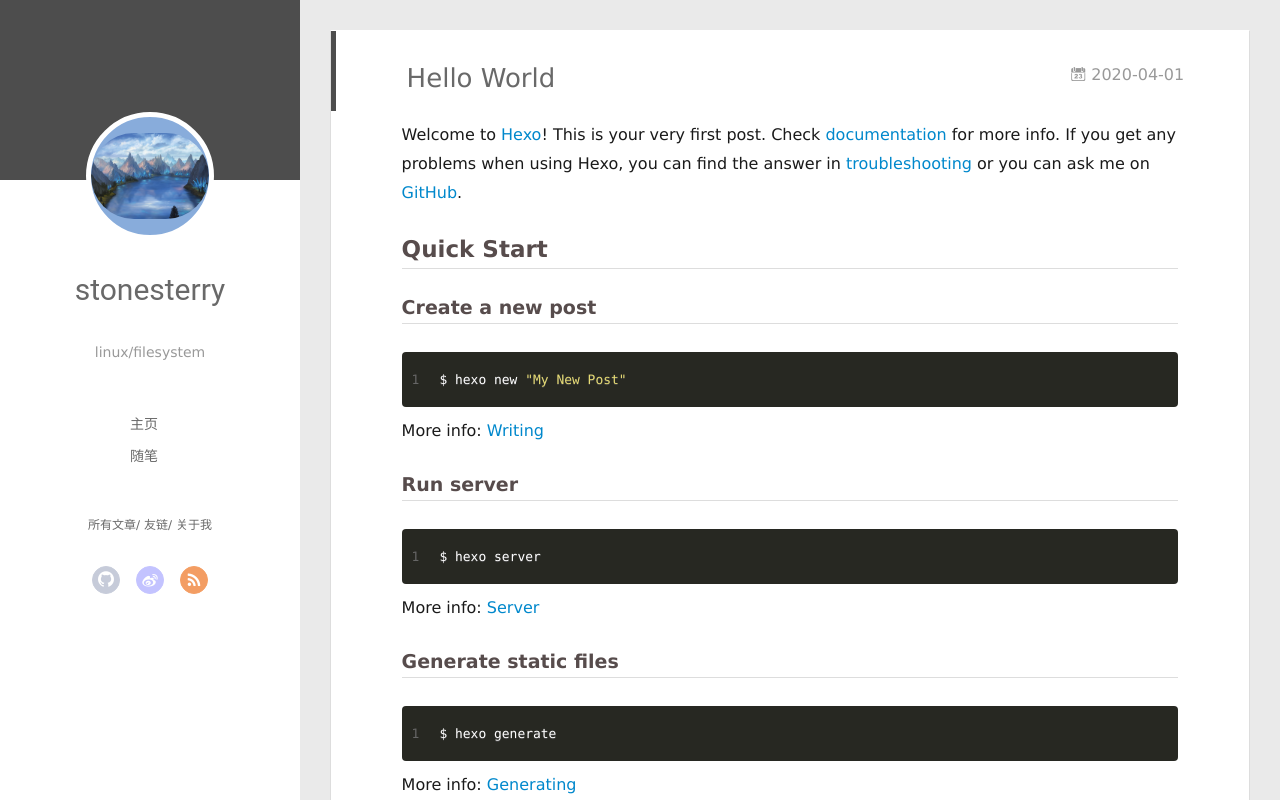
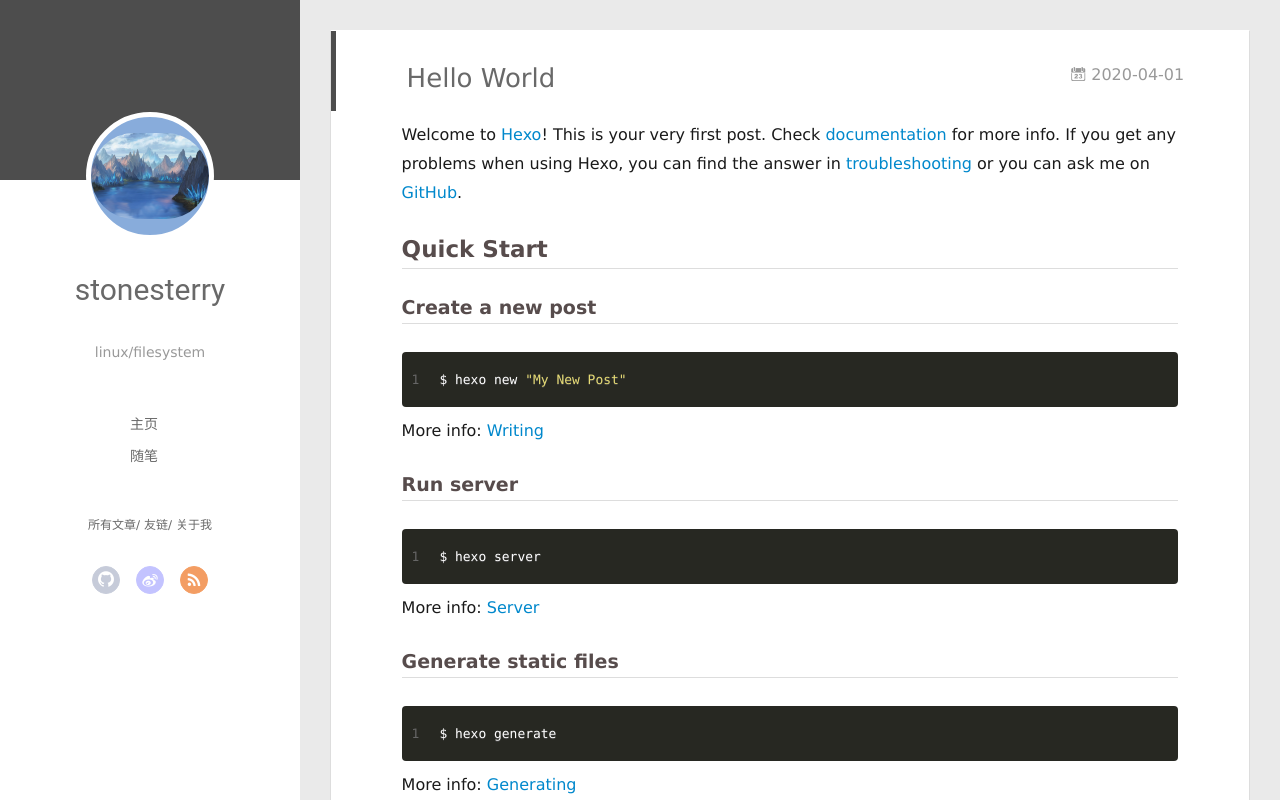
Before and after one commit to stonesterry/stonesterry.github.io, a plain HTML site: page 2020/04/01/hello-world/index.html in a window 1280 px wide. Drawn offline with Linux system fonts and the light colour scheme; files whose address does not match are found by name.

Commit message:
Site updated: 2020-04-16 01:06:02

```diff
--- a/2020/04/01/hello-world/index.html
+++ b/2020/04/01/hello-world/index.html
@@ -47,7 +47,7 @@
 <div class="intrude-less">
 	<header id="header" class="inner">
 		<a href="/" class="profilepic">
-			<img src="/img/beauty.jpg" class="js-avatar">
+			<img src="/img/1.jpg" class="js-avatar">
 		</a>
 		<hgroup>
 		  <h1 class="header-author"><a href="/">stonesterry</a></h1>
@@ -105,7 +105,7 @@
 	<div class="intrude-less">
 		<header id="header" class="inner">
 			<div class="profilepic">
-				<img src="/img/beauty.jpg" class="js-avatar">
+				<img src="/img/1.jpg" class="js-avatar">
 			</div>
 			<hgroup>
 			  <h1 class="header-author js-header-author">stonesterry</h1>
@@ -204,7 +204,7 @@
                   <div class="reward-box">
 
                     <div class="reward-box-item">
-                      <img class="reward-img" src="E:\blog\themes\yilia\source\img\beauty.jpg">
+                      <img class="reward-img" src="/img/1.jpg">
                       <span class="reward-type">支付宝</span>
                     </div>
 
```
Also changed, not shown: archives/2020/04/index.html (+2 -2 lines), archives/2020/index.html (+2 -2 lines), archives/index.html (+2 -2 lines), index.html (+2 -2 lines), img/1.jpg (added), img/beauty.jpg (deleted).
